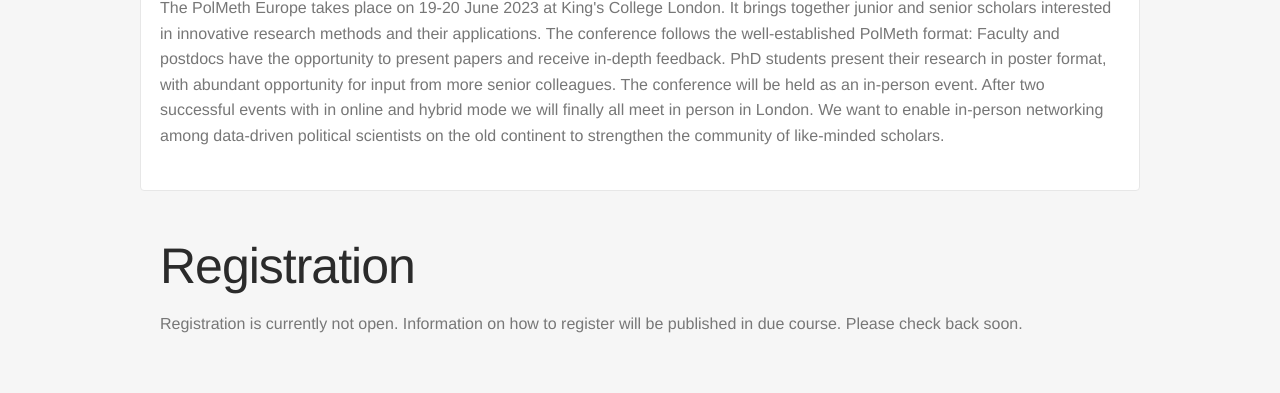
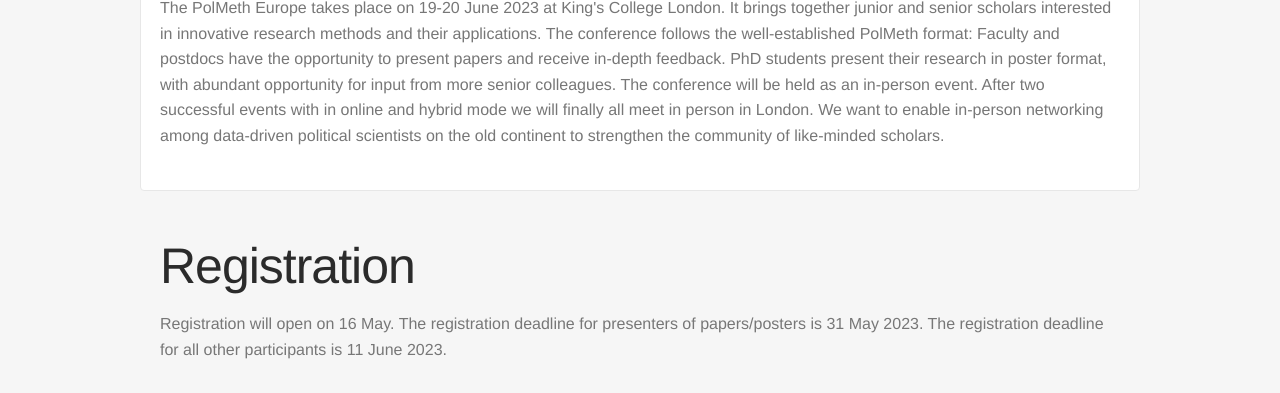
Before and after one commit to polmeth-europe/polmeth-europe.github.io, a plain HTML site: page index.html in a window 1280 px wide. Shown: the part 546-939 px from the top of the page. Drawn offline with nearby package versions, Linux system fonts and the light colour scheme; a script that the page names is missing.

Commit message:
updated registration

```diff
--- a/index.html
+++ b/index.html
@@ -117,7 +117,11 @@
           <section class="registration" id="registration">
             <h2 class="section-title">Registration</h2>
 
-<p> Registration is currently not open. Information on how to register will be published in due course. Please check back soon. </p>
+<p> Registration will open on 16 May. The registration deadline for presenters of papers/posters is 31 May 2023. The registration deadline for all other participants is 11 June 2023.
+<br>
+<br>
+More detailed information on how to register will be published in due course. Please check back soon. </p>
+
 
 
 
```
